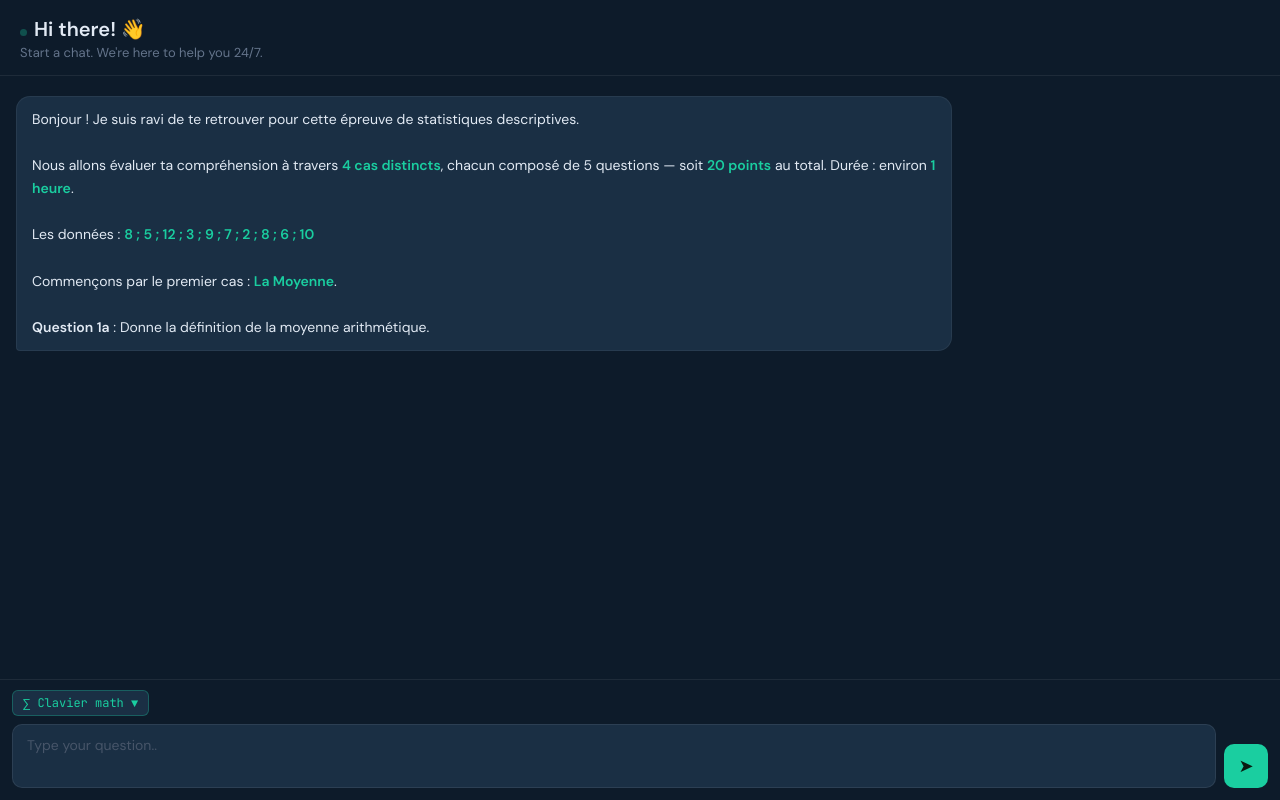
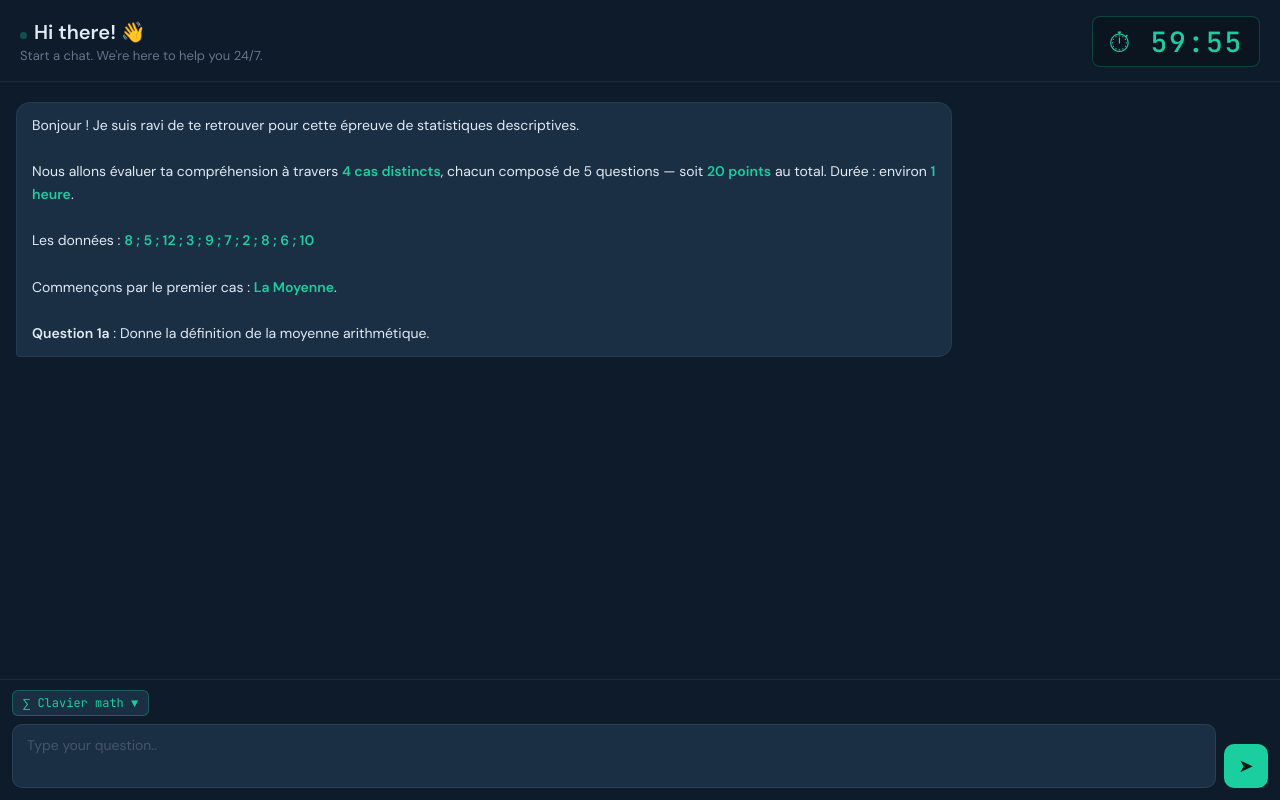
Before and after one commit to zidane2202/chat-stats3, a plain HTML site: page index.html in a window 1280 px wide. Drawn offline with Linux system fonts and the light colour scheme.

Commit message:
Refactor header layout and add timer display

```diff
--- a/index.html
+++ b/index.html
@@ -17,22 +17,34 @@ html, body {
   overflow: hidden;
 }
 
-/* ── LAYOUT ── */
 #app {
   display: flex;
   flex-direction: column;
   height: 100vh;
 }
 
-/* ── HEADER ── */
 #header {
   background: #0d1b2a;
   border-bottom: 1px solid rgba(255,255,255,0.07);
   padding: 16px 20px 14px;
   flex-shrink: 0;
+  display: flex;
+  align-items: center;
+  justify-content: space-between;
 }
-#header h1 { font-size: 20px; font-weight: 600; }
-#header p  { font-size: 13px; color: #64748b; margin-top: 2px; }
+#header-left h1 { font-size: 20px; font-weight: 600; }
+#header-left p  { font-size: 13px; color: #64748b; margin-top: 2px; }
+#timer {
+  font-family: 'JetBrains Mono', monospace;
+  font-size: 28px;
+  font-weight: 500;
+  color: #1ACEA0;
+  letter-spacing: 0.06em;
+  background: #0a1520;
+  border: 1px solid rgba(26,206,160,0.25);
+  border-radius: 8px;
+  padding: 6px 16px;
+}
 .dot {
   display: inline-block; width: 7px; height: 7px;
   background: #1ACEA0; border-radius: 50%; margin-right: 7px;
@@ -40,7 +52,6 @@ html, body {
 }
 @keyframes pulse { 0%,100%{opacity:1} 50%{opacity:.3} }
 
-/* ── MESSAGES ── */
 #messages {
   flex: 1;
   overflow-y: auto;
@@ -78,7 +89,6 @@ html, body {
 }
 .msg.typing { color: #64748b; font-style: italic; }
 
-/* ── CLAVIER ── */
 #math-bar {
   background: #0a1520;
   border-top: 1px solid rgba(26,206,160,0.15);
@@ -119,7 +129,6 @@ html, body {
 .k.stat  { color: #1ACEA0; }
 .k.logic { color: #f9a8d4; }
 
-/* ── INPUT ZONE ── */
 #input-zone {
   background: #0d1b2a;
   border-top: 1px solid rgba(255,255,255,0.07);
@@ -187,13 +196,14 @@ html, body {
 <body>
 <div id="app">
 
-  <!-- HEADER -->
   <div id="header">
-    <h1><span class="dot"></span>Hi there! 👋</h1>
-    <p>Start a chat. We're here to help you 24/7.</p>
+    <div id="header-left">
+      <h1><span class="dot"></span>Hi there! 👋</h1>
+      <p>Start a chat. We're here to help you 24/7.</p>
+    </div>
+    <div id="timer">60:00</div>
   </div>
 
-  <!-- MESSAGES -->
   <div id="messages">
     <div class="msg bot">
       Bonjour ! Je suis ravi de te retrouver pour cette épreuve de statistiques descriptives.<br><br>
@@ -204,7 +214,6 @@ html, body {
     </div>
   </div>
 
-  <!-- CLAVIER MATH -->
   <div id="math-bar">
     <div class="kbd-sections">
 
@@ -371,7 +380,6 @@ html, body {
     </div>
   </div>
 
-  <!-- INPUT ZONE -->
   <div id="input-zone">
     <button id="kbd-toggle" onclick="toggleKbd()">∑ Clavier math ▼</button>
     <div id="input-row">
@@ -383,14 +391,32 @@ html, body {
 </div>
 
 <script>
-  const WEBHOOK = 'https://promote1.app.n8n.cloud/webhook/9072b6e9-4f73-4360-bacd-b46c5af07615/chat';
+  (function() {
+    const DURATION = 60 * 60;
+    const start = Date.now();
+    const el = document.getElementById('timer');
+    const iv = setInterval(function() {
+      const elapsed = Math.floor((Date.now() - start) / 1000);
+      const remaining = DURATION - elapsed;
+      if (remaining <= 0) {
+        clearInterval(iv);
+        el.textContent = '⏱ Temps écoulé !';
+        el.style.color = '#ef4444';
+        return;
+      }
+      if (remaining <= 300) el.style.color = '#fbbf24';
+      const m = String(Math.floor(remaining / 60)).padStart(2, '0');
+      const s = String(remaining % 60).padStart(2, '0');
+      el.textContent = '⏱ ' + m + ':' + s;
+    }, 1000);
+  })();
 
-  /* Session */
+  const WEBHOOK = 'https://n8n-pro.kaeyros.org/webhook/4658ac2d-08f3-4fe6-9e8a-c5cc43c2eafa/chat';
+
   if (!sessionStorage.getItem('sid'))
     sessionStorage.setItem('sid', 'sess_' + Date.now());
   const SID = sessionStorage.getItem('sid');
 
-  /* Auto-resize textarea */
   const ta = document.getElementById('userInput');
   ta.addEventListener('input', () => {
     ta.style.height = 'auto';
@@ -400,7 +426,6 @@ html, body {
     if (e.key === 'Enter' && !e.shiftKey) { e.preventDefault(); sendMsg(); }
   });
 
-  /* Clavier */
   let kbdOpen = false;
   function toggleKbd() {
     kbdOpen = !kbdOpen;
@@ -415,7 +440,6 @@ html, body {
     ta.focus();
   }
 
-  /* Messages */
   const box = document.getElementById('messages');
   function addMsg(html, role) {
     const d = document.createElement('div');
@@ -426,7 +450,6 @@ html, body {
     return d;
   }
 
-  /* Envoi */
   async function sendMsg() {
     const text = ta.value.trim();
     if (!text) return;
```
